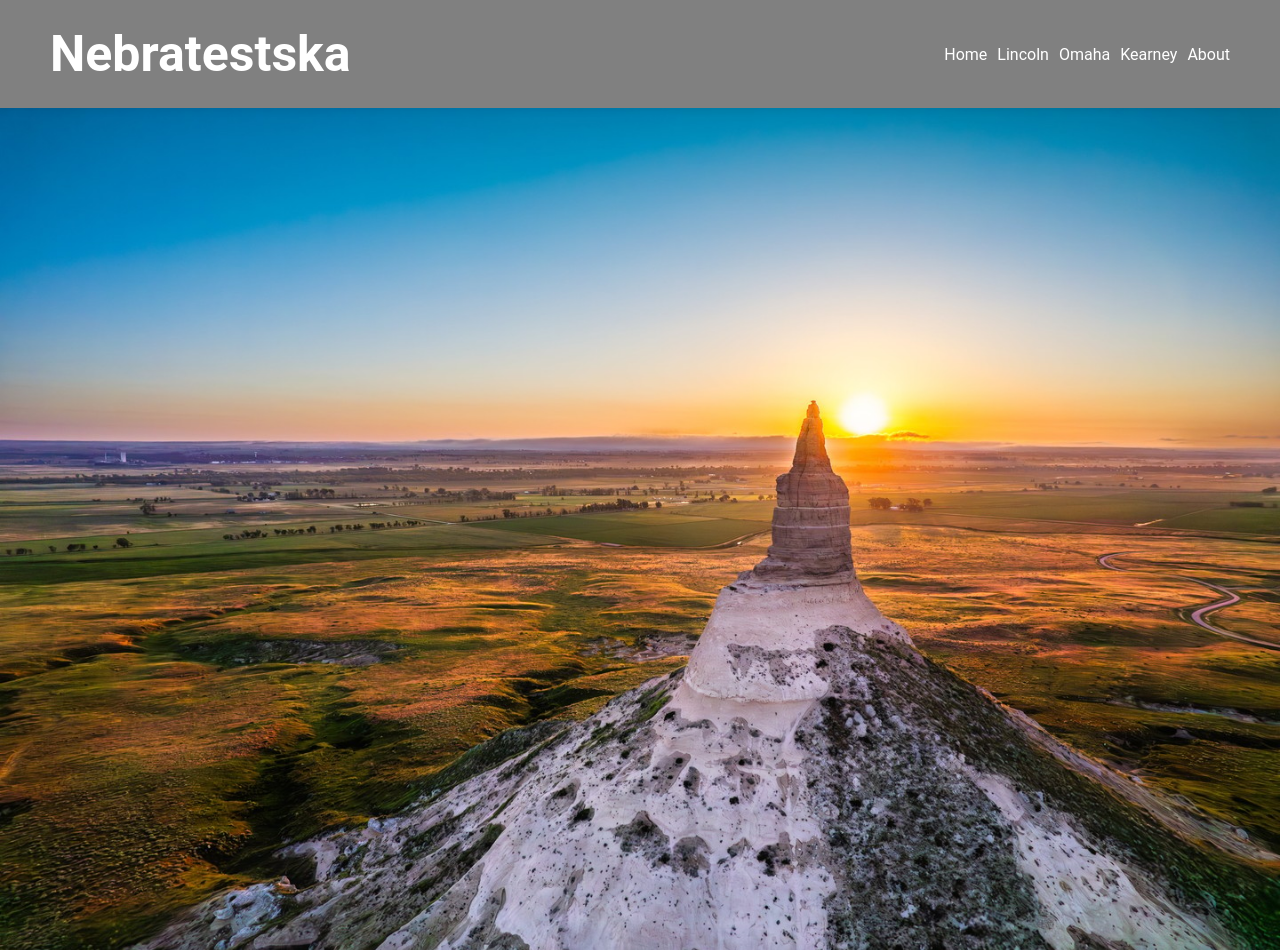
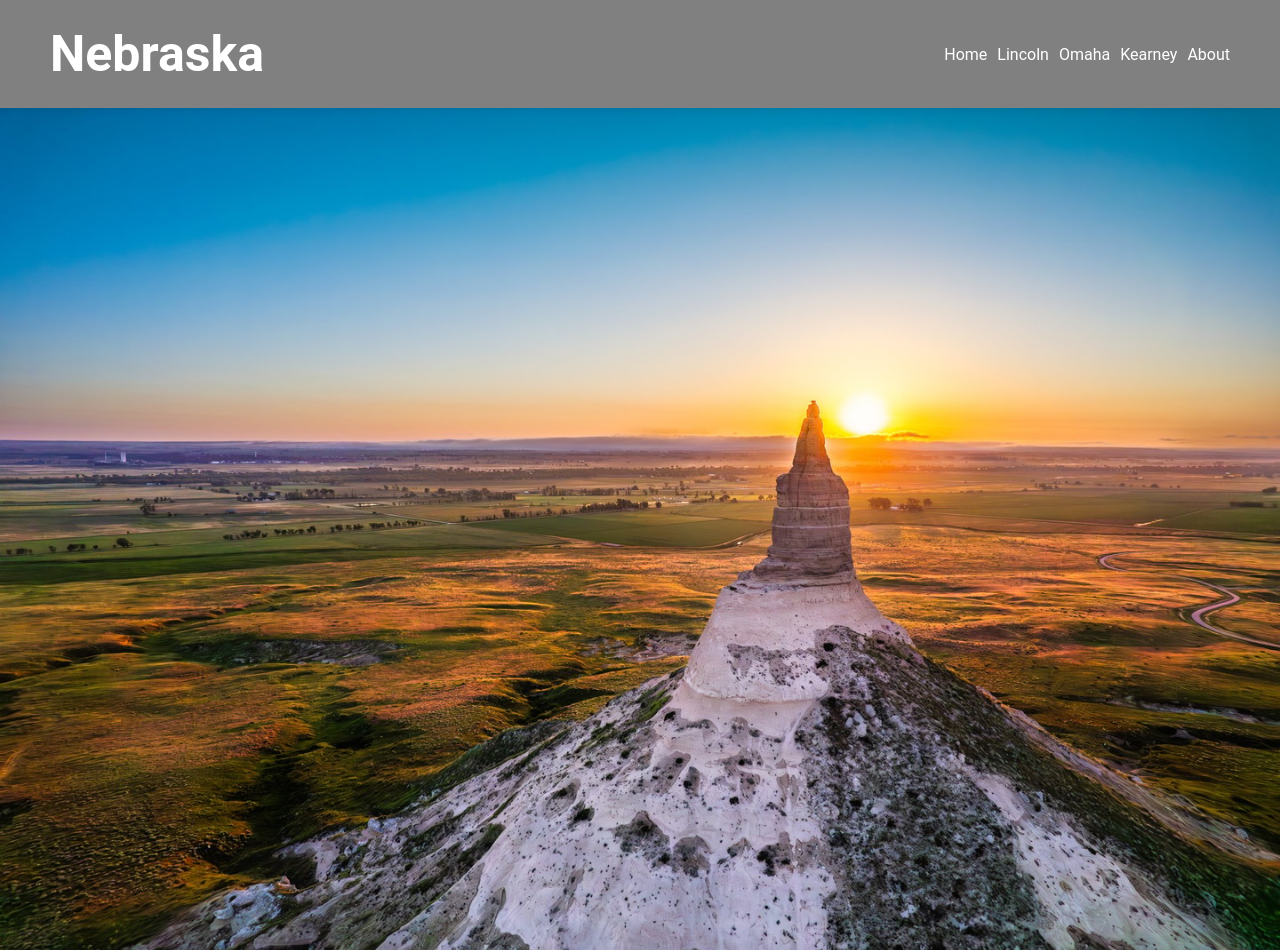
Before and after one commit to joewyrick5/Task2Assignment, a plain HTML site: page index.html in a window 1280 px wide. Shown: the top 950 px of the page. Drawn offline with Linux system fonts and the light colour scheme.

Commit message:
Update index.html

```diff
--- a/index.html
+++ b/index.html
@@ -8,7 +8,7 @@
     </head>
     <body>
         <header>
-            <h1 class="main-header">Nebratestska</h1>
+            <h1 class="main-header">Nebraska</h1>
             <nav class="navbar">
                 <ul>
                     <li><a href="index.html">Home</a></li>
```
